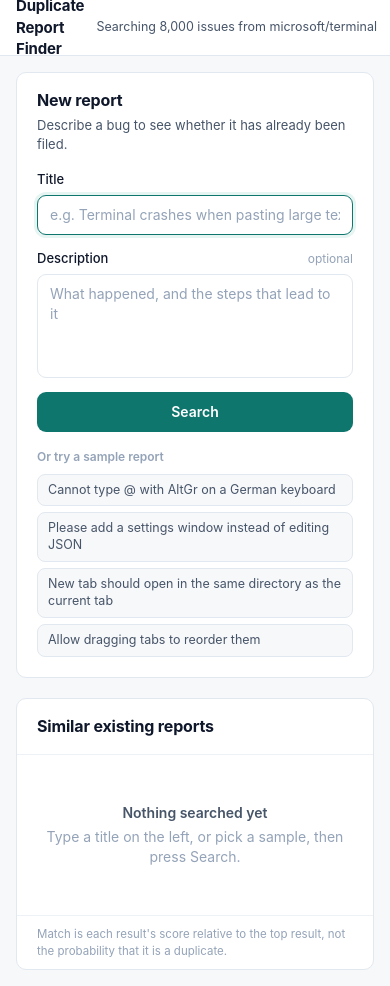
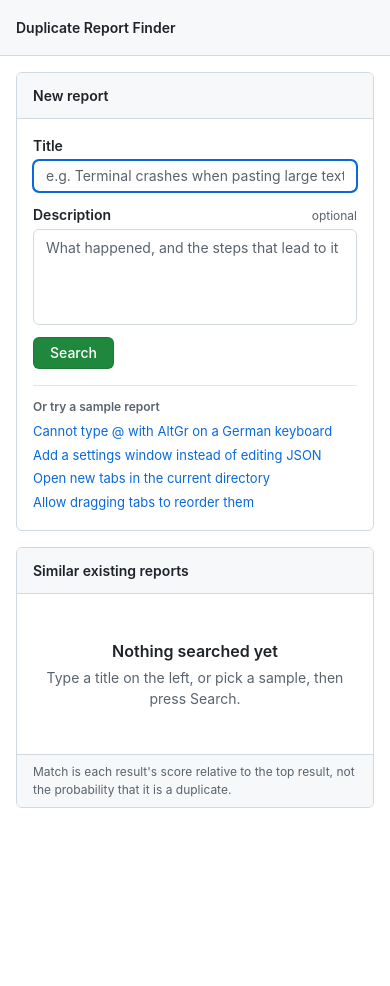
Before and after one commit to hitesh-ctrl/dupBug, a website: page public/index.html in a window 390 px wide. After the commit the page ends 844 px from the top, so only its background shows below. Drawn offline with Linux system fonts and the light colour scheme.

Commit message:
Restyle demo page after GitHub's issue list and keep the form inside its box

```diff
--- a/public/index.html
+++ b/public/index.html
@@ -6,110 +6,104 @@
 <meta name="color-scheme" content="light">
 <title>Duplicate Report Finder</title>
 <style>
+  /* Colours, type and spacing follow GitHub's Primer light theme. */
   :root {
-    --bg: #f7f8fa; --card: #ffffff; --ink: #0f172a; --ink-2: #475569; --ink-3: #94a3b8;
-    --line: #e2e8f0; --line-2: #eef2f6; --accent: #0f766e; --accent-hover: #0d5f59; --accent-ink: #ffffff;
-    --accent-soft: #e6f4f2; --field: #ffffff; --err: #b91c1c; --err-soft: #fef2f2;
+    --fg: #1f2328; --muted: #59636e; --border: #d1d9e0; --border-muted: #dfe5ea; --canvas: #ffffff; --subtle: #f6f8fa;
+    --link: #0969da; --green: #1f883d; --green-hover: #1c8139; --open: #1a7f37; --danger: #d1242f;
+    --counter: #e6eaef; --focus: #0969da;
   }
   * { box-sizing: border-box; }
   html, body { height: 100%; }
-  body { margin: 0; background: var(--bg); color: var(--ink); display: flex; flex-direction: column;
-         font: 14px/1.45 Inter, -apple-system, BlinkMacSystemFont, "Segoe UI", Roboto, "Helvetica Neue", Arial, sans-serif;
-         -webkit-font-smoothing: antialiased; }
+  body { margin: 0; background: var(--canvas); color: var(--fg); display: flex; flex-direction: column;
+         font: 14px/1.5 -apple-system, BlinkMacSystemFont, "Segoe UI", "Noto Sans", Helvetica, Arial, sans-serif; }
 
-  nav { flex: none; height: 56px; display: flex; align-items: center; justify-content: space-between; gap: 12px;
-        padding: 0 24px; background: var(--card); border-bottom: 1px solid var(--line); }
-  .brand { font-weight: 650; font-size: 15px; letter-spacing: -.01em; }
-  .source { font-size: 12.5px; color: var(--ink-2); white-space: nowrap; }
+  nav { flex: none; min-height: 56px; display: flex; align-items: center; justify-content: space-between; gap: 16px;
+        padding: 8px 24px; background: var(--subtle); border-bottom: 1px solid var(--border); }
+  .brand { font-weight: 600; font-size: 14px; white-space: nowrap; }
+  .source { font-size: 12px; color: var(--muted); white-space: nowrap; overflow: hidden; text-overflow: ellipsis; min-width: 0; }
 
-  main { flex: 1; min-height: 0; display: grid; grid-template-columns: 380px minmax(0, 1fr); gap: 20px;
-         padding: 20px 24px; max-width: 1280px; width: 100%; margin: 0 auto; }
-  .card { background: var(--card); border: 1px solid var(--line); border-radius: 10px;
-          min-height: 0; display: flex; flex-direction: column; }
-  .card-head { flex: none; padding: 16px 20px 0; }
-  .card-head h1, .card-head h2 { margin: 0; font-size: 16px; font-weight: 650; letter-spacing: -.01em; }
-  .card-head p { margin: 4px 0 0; color: var(--ink-2); font-size: 13px; }
+  main { flex: 1; min-height: 0; display: grid; grid-template-columns: 360px minmax(0, 1fr); gap: 24px;
+         padding: 24px; max-width: 1280px; width: 100%; margin: 0 auto; }
+  .box { border: 1px solid var(--border); border-radius: 6px; background: var(--canvas); min-height: 0;
+         display: flex; flex-direction: column; overflow: hidden; }
+  .box-head { flex: none; display: flex; align-items: center; justify-content: space-between; gap: 12px;
+              padding: 12px 16px; background: var(--subtle); border-bottom: 1px solid var(--border); }
+  .box-head h1, .box-head h2 { margin: 0; font-size: 14px; font-weight: 600; }
+  #status { color: var(--muted); font-size: 12px; text-align: right; min-width: 0; }
 
-  form { padding: 16px 20px 0; display: flex; flex-direction: column; gap: 14px; }
-  .label-row { display: flex; justify-content: space-between; align-items: baseline; margin-bottom: 6px; }
-  label { font-weight: 550; font-size: 13px; }
-  .count { color: var(--ink-3); font-size: 12px; font-variant-numeric: tabular-nums; }
-  input, textarea { display: block; width: 100%; padding: 9px 12px; border: 1px solid var(--line); border-radius: 9px;
-                    background: var(--field); color: var(--ink); font: inherit; }
-  textarea { height: 104px; resize: none; }
-  input:focus, textarea:focus { outline: none; border-color: var(--accent); box-shadow: 0 0 0 3px var(--accent-soft); }
-  ::placeholder { color: var(--ink-3); opacity: 1; }
+  /* The form column never spills out of its box: the description shrinks first, then the box scrolls. */
+  .form-body { flex: 1; min-height: 0; overflow-y: auto; padding: 16px; display: flex; flex-direction: column; gap: 16px; }
+  form { flex: 1; min-height: 0; display: flex; flex-direction: column; gap: 12px; }
+  .grow { flex: 1; min-height: 96px; display: flex; flex-direction: column; }
+  .label-row { display: flex; justify-content: space-between; align-items: baseline; margin-bottom: 4px; }
+  label { font-weight: 600; font-size: 14px; }
+  .optional { color: var(--muted); font-size: 12px; }
+  input, textarea { display: block; width: 100%; padding: 5px 12px; border: 1px solid var(--border); border-radius: 6px;
+                    background: var(--canvas); color: var(--fg); font: inherit; line-height: 20px; }
+  textarea { flex: 1; min-height: 60px; resize: none; padding-top: 8px; }
+  input:focus, textarea:focus { outline: 2px solid var(--focus); outline-offset: -1px; border-color: var(--focus); }
+  ::placeholder { color: var(--muted); opacity: 1; }
+  input.invalid { border-color: var(--danger); }
+  .field-error { margin: 4px 0 0; color: var(--danger); font-size: 12px; }
+  .field-error[hidden] { display: none; }
+
   button { font: inherit; cursor: pointer; }
-  button:focus-visible, a:focus-visible { outline: 2px solid var(--accent); outline-offset: 2px; }
-  .actions { display: flex; gap: 8px; }
-  #submit { flex: 1; background: var(--accent); color: var(--accent-ink); border: 0; border-radius: 9px; padding: 10px 16px;
-            font-weight: 600; }
-  #clear { background: var(--card); color: var(--ink-2); border: 1px solid var(--line); border-radius: 9px; padding: 10px 14px; }
-  #clear:hover { color: var(--ink); border-color: var(--ink-3); }
+  button:focus-visible, a:focus-visible { outline: 2px solid var(--focus); outline-offset: 2px; }
+  .actions { display: flex; gap: 8px; flex: none; }
+  .btn { border-radius: 6px; padding: 5px 16px; line-height: 20px; font-weight: 500; border: 1px solid var(--border);
+         background: var(--subtle); color: var(--fg); }
+  .btn:hover { background: #eff2f5; }
+  .btn-primary { background: var(--green); border-color: rgba(31, 35, 40, .15); color: #ffffff; }
+  .btn-primary:hover:not(:disabled) { background: var(--green-hover); }
+  .btn-primary:disabled { opacity: .6; cursor: default; }
   #clear[hidden] { display: none; }
-  input.invalid { border-color: var(--err); }
-  .field-error { margin: 6px 0 0; color: var(--err); font-size: 12.5px; }
-  .field-error[hidden] { display: none; }
-  .hint { margin: -4px 0 0; color: var(--ink-3); font-size: 12px; }
-  #submit:hover:not(:disabled) { background: var(--accent-hover); }
-  #submit:disabled { opacity: .6; cursor: default; }
+  .hint { margin: 0; color: var(--muted); font-size: 12px; flex: none; }
 
-  .samples { padding: 16px 20px 20px; margin-top: auto; }
-  .samples h3 { margin: 0 0 8px; font-size: 12px; font-weight: 600; color: var(--ink-3); }
-  .samples ul { list-style: none; margin: 0; padding: 0; display: flex; flex-direction: column; gap: 6px; }
-  .samples button { width: 100%; text-align: left; background: var(--bg); border: 1px solid var(--line); color: var(--ink-2);
-                    border-radius: 8px; padding: 7px 10px; font-size: 12.5px; line-height: 1.35; }
-  .samples button:hover { border-color: var(--accent); color: var(--ink); }
+  .samples { flex: none; border-top: 1px solid var(--border-muted); padding-top: 12px; }
+  .samples h3 { margin: 0 0 4px; font-size: 12px; font-weight: 600; color: var(--muted); }
+  .samples ul { list-style: none; margin: 0; padding: 0; }
+  .samples button { display: block; width: 100%; text-align: left; background: none; border: 0; padding: 2px 0;
+                    color: var(--link); font-size: 13px; white-space: nowrap; overflow: hidden; text-overflow: ellipsis; }
+  .samples button:hover { text-decoration: underline; }
 
-  .results-head { display: flex; align-items: center; justify-content: space-between; gap: 12px; padding: 16px 20px 12px;
-                  border-bottom: 1px solid var(--line-2); flex: none; }
-  .results-head h2 { margin: 0; font-size: 16px; font-weight: 650; letter-spacing: -.01em; }
-  #status { color: var(--ink-2); font-size: 12.5px; text-align: right; }
-  #status.error { color: var(--err); background: var(--err-soft); padding: 4px 10px; border-radius: 999px; }
-
-  #empty { flex: 1; display: grid; place-items: center; text-align: center; color: var(--ink-3); padding: 24px; }
+  #empty { flex: 1; display: grid; place-items: center; text-align: center; color: var(--muted); padding: 32px 24px; }
   #empty[hidden] { display: none; }
-  #empty strong { display: block; color: var(--ink-2); font-weight: 600; margin-bottom: 4px; font-size: 14px; }
+  #empty strong { display: block; color: var(--fg); font-weight: 600; font-size: 16px; margin-bottom: 4px; }
 
   /* Ten rows share the available height, so the full list is visible without scrolling. */
-  #results { flex: 1; min-height: 0; list-style: none; margin: 0; padding: 4px 8px; display: grid;
+  #results { flex: 1; min-height: 0; list-style: none; margin: 0; padding: 0; display: grid;
              grid-template-rows: repeat(10, minmax(0, 1fr)); }
   #results[hidden] { display: none; }
   #results li { min-height: 0; display: flex; }
-  #results li + li { border-top: 1px solid var(--line-2); }
+  #results li + li { border-top: 1px solid var(--border-muted); }
   /* The whole row is the link, so it is an easy target to click or tap. */
-  .row { flex: 1; min-width: 0; display: grid; grid-template-columns: 28px minmax(0, 1fr) 64px 92px 44px; align-items: center;
-         gap: 12px; padding: 0 12px; border-radius: 8px; color: inherit; text-decoration: none; }
-  a.row:hover { background: var(--bg); }
-  a.row:hover .title { color: var(--accent); }
-  .rank { width: 24px; height: 24px; border-radius: 7px; background: var(--bg); border: 1px solid var(--line);
-          display: grid; place-items: center; font-size: 12px; color: var(--ink-2); font-variant-numeric: tabular-nums; }
-  li.best .rank { background: var(--accent); border-color: var(--accent); color: var(--accent-ink); font-weight: 650; }
-  .title { min-width: 0; white-space: nowrap; overflow: hidden; text-overflow: ellipsis; color: var(--ink);
-           font-weight: 550; text-decoration: none; }
-  .num, .date { color: var(--ink-2); font-size: 12.5px; font-variant-numeric: tabular-nums; white-space: nowrap; }
-  .pct { text-align: right; font-size: 12.5px; color: var(--ink-2); font-variant-numeric: tabular-nums; }
+  .row { flex: 1; min-width: 0; display: grid; grid-template-columns: 16px minmax(0, 1fr) auto auto; align-items: center;
+         gap: 12px; padding: 0 16px; color: inherit; text-decoration: none; }
+  a.row:hover { background: var(--subtle); }
+  a.row:hover .title { color: var(--link); }
+  .icon { width: 16px; height: 16px; fill: var(--open); flex: none; }
+  .title { min-width: 0; white-space: nowrap; overflow: hidden; text-overflow: ellipsis; font-weight: 600; }
+  .meta { color: var(--muted); font-size: 12px; white-space: nowrap; }
+  .label { font-size: 12px; font-weight: 500; line-height: 18px; padding: 0 7px; border: 1px solid var(--border);
+           border-radius: 2em; color: var(--muted); white-space: nowrap; font-variant-numeric: tabular-nums; }
+  li.best .label { border-color: var(--open); color: var(--open); }
 
-  .cols { flex: none; display: grid; grid-template-columns: 28px minmax(0, 1fr) 64px 92px 44px; gap: 12px;
-          padding: 8px 20px 0; color: var(--ink-3); font-size: 11.5px; }
-  .cols[hidden] { display: none; }
-  .foot { flex: none; padding: 10px 20px; border-top: 1px solid var(--line-2); color: var(--ink-3); font-size: 11.5px; }
+  .foot { flex: none; padding: 8px 16px; border-top: 1px solid var(--border); background: var(--subtle);
+          color: var(--muted); font-size: 12px; }
 
   @media (max-width: 900px) {
     html, body { height: auto; }
-    main { grid-template-columns: minmax(0, 1fr); padding: 16px; }
-    nav { padding: 0 16px; }
-    #results { grid-template-rows: none; grid-auto-rows: 48px; }
-    .row, .cols { grid-template-columns: 28px minmax(0, 1fr) 56px 44px; }
-    .hint { display: none; }
-    .date { display: none; }
+    main { grid-template-columns: minmax(0, 1fr); padding: 16px; gap: 16px; }
+    nav { padding: 8px 16px; }
+    .form-body { overflow: visible; }
+    .grow { min-height: 0; } textarea { height: 96px; flex: none; }
+    #results { grid-template-rows: none; grid-auto-rows: 44px; }
+    .meta .opened, .hint { display: none; }
+    .samples button { white-space: normal; }
     #empty { min-height: 160px; }
-    .results-head { flex-direction: column; align-items: flex-start; gap: 4px; }
-    #status { text-align: left; }
   }
-  @media (max-height: 640px) and (min-width: 901px) {
-    textarea { height: 64px; } .samples li:nth-child(n+3), .hint { display: none; }
-  }
+  @media (max-width: 560px) { .source { display: none; } }
+  @media (max-height: 660px) and (min-width: 901px) { .hint { display: none; } main { padding: 16px 24px; } }
 </style>
 </head>
 <body>
@@ -119,11 +113,9 @@
 </nav>
 
 <main>
-  <section class="card" aria-labelledby="h-new">
-    <div class="card-head">
-      <h1 id="h-new">New report</h1>
-      <p>Describe a bug to see whether it has already been filed.</p>
-    </div>
+  <section class="box" aria-labelledby="h-new">
+    <div class="box-head"><h1 id="h-new">New report</h1></div>
+    <div class="form-body">
       <form id="form" novalidate>
         <div>
           <div class="label-row"><label for="title">Title</label></div>
@@ -131,13 +123,13 @@
                  placeholder="e.g. Terminal crashes when pasting large text">
           <p class="field-error" id="title-error" hidden>Enter a title to search.</p>
         </div>
-      <div>
-        <div class="label-row"><label for="body">Description</label><span class="count">optional</span></div>
+        <div class="grow">
+          <div class="label-row"><label for="body">Description</label><span class="optional">optional</span></div>
           <textarea id="body" maxlength="5000" placeholder="What happened, and the steps that lead to it"></textarea>
         </div>
         <div class="actions">
-        <button id="submit" type="submit">Search</button>
-        <button id="clear" type="button" hidden>Clear</button>
+          <button class="btn btn-primary" id="submit" type="submit">Search</button>
+          <button class="btn" id="clear" type="button" hidden>Clear</button>
         </div>
         <p class="hint">Press Enter to search. In the description, use Ctrl or ⌘ + Enter.</p>
       </form>
@@ -145,15 +137,15 @@
         <h3>Or try a sample report</h3>
         <ul id="examples"></ul>
       </div>
+    </div>
   </section>
 
-  <section class="card" aria-labelledby="h-res">
-    <div class="results-head">
+  <section class="box" aria-labelledby="h-res">
+    <div class="box-head">
       <h2 id="h-res">Similar existing reports</h2>
       <span id="status" role="status" aria-live="polite"></span>
     </div>
     <div id="empty"><div><strong>Nothing searched yet</strong>Type a title on the left, or pick a sample, then press Search.</div></div>
-    <div class="cols" id="cols" hidden><span></span><span>Report</span><span>Issue</span><span class="date">Opened</span><span class="pct">Match</span></div>
     <ol id="results" hidden></ol>
     <div class="foot">Match is each result's score relative to the top result, not the probability that it is a duplicate.</div>
   </section>
@@ -162,15 +154,29 @@
 <script>
 const EXAMPLES = [
   { title: "Cannot type @ with AltGr on a German keyboard", body: "Pressing AltGr+Q does nothing in the terminal, it works in the old console." },
-  { title: "Please add a settings window instead of editing JSON", body: "Changing font and colours by hand in the json file is awkward. A graphical settings page would help." },
-  { title: "New tab should open in the same directory as the current tab", body: "When I open a new tab it starts in my home folder. I want it to start in the folder I was working in." },
+  { title: "Add a settings window instead of editing JSON", body: "Changing font and colours by hand in the json file is awkward. A graphical settings page would help." },
+  { title: "Open new tabs in the current directory", body: "When I open a new tab it starts in my home folder. I want it to start in the folder I was working in." },
   { title: "Allow dragging tabs to reorder them", body: "" },
 ];
 const $ = (id) => document.getElementById(id);
 const form = $("form"), statusEl = $("status"), list = $("results"), empty = $("empty"), submit = $("submit");
 const titleEl = $("title"), bodyEl = $("body"), clearBtn = $("clear"), titleError = $("title-error");
 const INITIAL_EMPTY = ["Nothing searched yet", "Type a title on the left, or pick a sample, then press Search."];
-const dateFmt = new Intl.DateTimeFormat("en-GB", { day: "numeric", month: "short", year: "numeric", timeZone: "UTC" });
+const dateFmt = new Intl.DateTimeFormat("en-US", { day: "numeric", month: "short", year: "numeric", timeZone: "UTC" });
+const SVG_NS = "http://www.w3.org/2000/svg";
+
+// Small "open issue" mark: a ring with a dot.
+function issueIcon() {
+  const svg = document.createElementNS(SVG_NS, "svg");
+  svg.setAttribute("viewBox", "0 0 16 16"); svg.setAttribute("class", "icon"); svg.setAttribute("aria-hidden", "true");
+  const ring = document.createElementNS(SVG_NS, "path");
+  ring.setAttribute("fill-rule", "evenodd");
+  ring.setAttribute("d", "M8 0a8 8 0 1 1 0 16A8 8 0 0 1 8 0Zm0 1.5a6.5 6.5 0 1 0 0 13 6.5 6.5 0 0 0 0-13Z");
+  const dot = document.createElementNS(SVG_NS, "circle");
+  dot.setAttribute("cx", "8"); dot.setAttribute("cy", "8"); dot.setAttribute("r", "2");
+  svg.append(ring, dot);
+  return svg;
+}
 
 function showTitleError(show) {
   titleError.hidden = !show;
@@ -199,7 +205,7 @@ function setEmpty(heading, text) {
   const strong = document.createElement("strong"); strong.textContent = heading;
   wrap.append(strong, document.createTextNode(text));
   empty.replaceChildren(wrap);
-  empty.hidden = false; list.hidden = true; $("cols").hidden = true; list.replaceChildren();
+  empty.hidden = false; list.hidden = true; list.replaceChildren();
 }
 function span(cls, text) {
   const el = document.createElement("span"); el.className = cls;
@@ -237,13 +243,13 @@ function render(results) {
       row.title = r.title;
     }
     const opened = new Date(r.created_at);
-    row.append(span("rank", String(i + 1)), span("title", r.title), span("num", "#" + r.number),
-               span("date", Number.isNaN(opened.getTime()) ? "" : dateFmt.format(opened)),
-               span("pct", Math.round(100 * r.score / top) + "%"));
+    const meta = span("meta", "#" + r.number);
+    if (!Number.isNaN(opened.getTime())) meta.appendChild(span("opened", " opened on " + dateFmt.format(opened)));
+    row.append(issueIcon(), span("title", r.title), meta, span("label", Math.round(100 * r.score / top) + "% match"));
     li.appendChild(row);
     list.appendChild(li);
   });
-  empty.hidden = true; list.hidden = false; $("cols").hidden = false;
+  empty.hidden = true; list.hidden = false;
 }
 
 form.addEventListener("submit", async (e) => {
```
Lines whose indentation alone changed are shown as unchanged.
